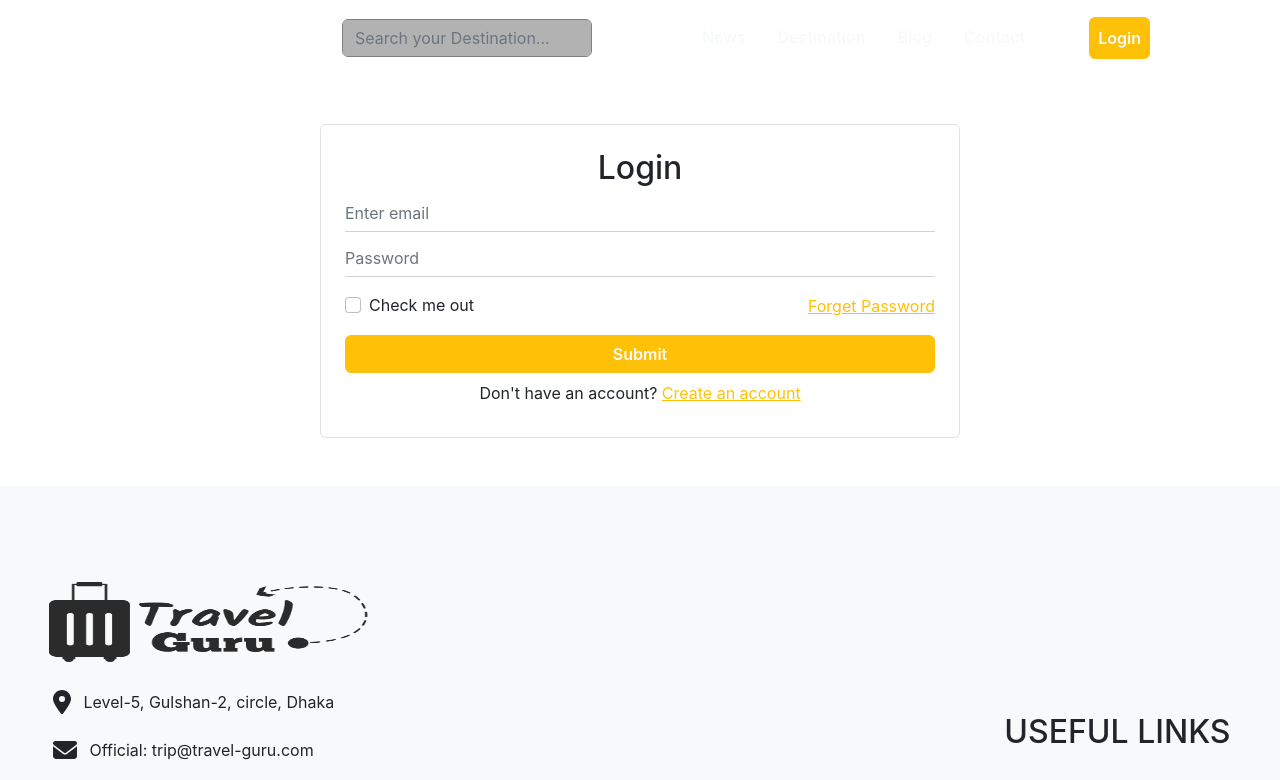
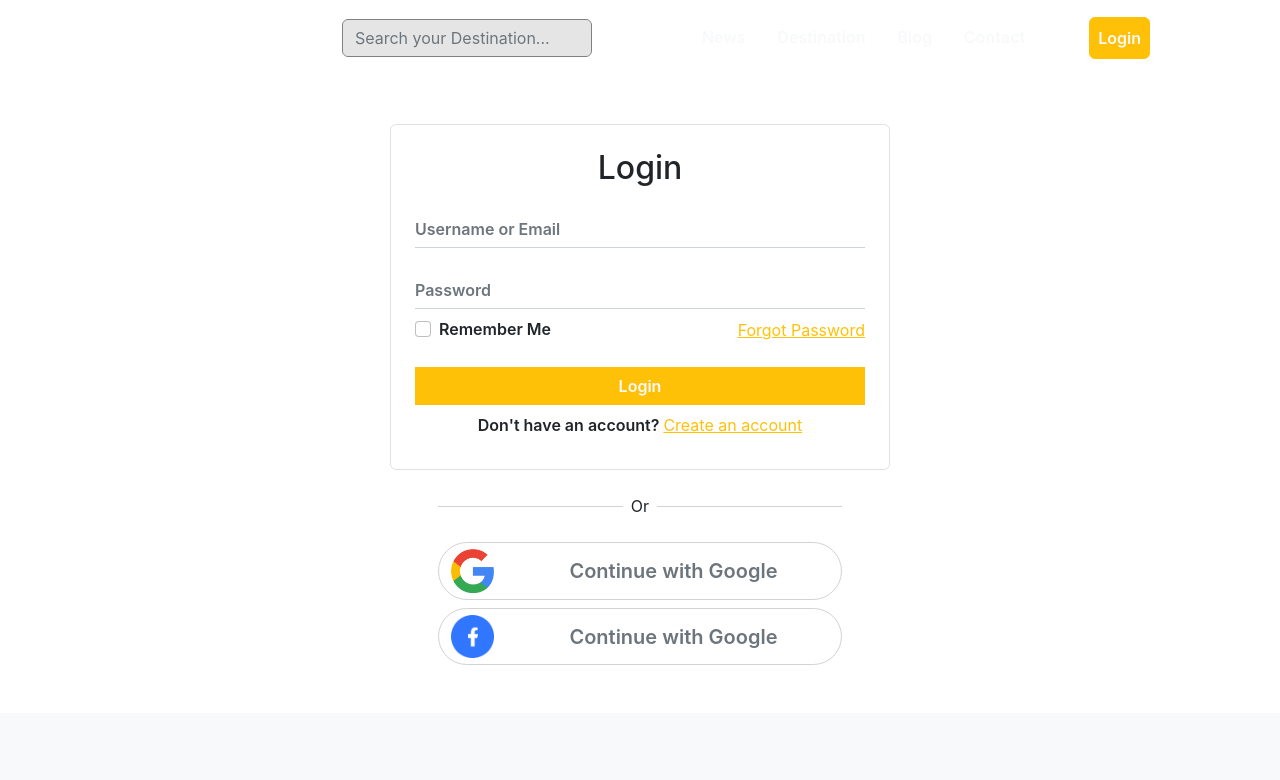
Before and after one commit to crescentpartha/Travel-Guru, a React (Create React App) app in the folder travel-guru/: page /signIn in a window 1280 px wide. Shown: the top 780 px of the page. Built offline with nearby package versions, Linux system fonts and the light colour scheme.

Commit message:
Google & Facebook Sign in button added in the Login component

```diff
--- a/travel-guru/src/components/Authentication/SignIn/SignIn.js
+++ b/travel-guru/src/components/Authentication/SignIn/SignIn.js
@@ -1,24 +1,49 @@
 import React from 'react';
 import { Button, Form } from 'react-bootstrap';
 import { Link } from 'react-router-dom';
+import google from '../../../images/icons/google.png';
+import facebook from '../../../images/icons/fb.png';
 
 const SignIn = () => {
     return (
         <div>
-            <div style={{margin: '0 25%'}} className='my-5 p-4 border rounded shadow-md'>
+            <div style={{ width: '500px' }} className='mt-5 mb-3 mx-auto p-4 border rounded shadow-md'>
                 <h2>Login</h2>
                 <Form className='w-100 mx-auto'>
-                    <Form.Control className='my-2 border-top-0 border-start-0 border-end-0 rounded-0 px-0' type="email" placeholder="Enter email" required />
-                    <Form.Control className='my-2 border-top-0 border-start-0 border-end-0 rounded-0 px-0' type="password" placeholder="Password" required />
-                    <div className='d-flex align-items-center justify-content-between my-3'>
-                        <Form.Check className='text-start' type="checkbox" label="Check me out" />
-                        <Link className='text-warning' to='/home'>Forget Password</Link>
+                    <Form.Control className='my-4 fw-semibold border-top-0 border-start-0 border-end-0 rounded-0 px-0' type="email" placeholder="Username or Email" required />
+                    <div className='my-4'>
+                        <Form.Control className='my-1 fw-semibold border-top-0 border-start-0 border-end-0 rounded-0 px-0' type="password" placeholder="Password" required />
+                        <div className='d-flex align-items-center justify-content-between mt-2'>
+                            <Form.Check className='text-start fw-semibold' type="checkbox" label="Remember Me" />
+                            <Link className='text-warning' to='/home'>Forgot Password</Link>
+                        </div>
                     </div>
-                    <Button className='w-100 text-light fw-semibold' variant="warning" type="submit">
-                        Submit
+                    <Button className='rounded-0 w-100 text-light fw-semibold' variant="warning" type="submit">
+                        Login
                     </Button>
-                    <p className='my-2'>Don't have an account? <Link className='text-warning' to='/signUp'>Create an account</Link></p>
+                    <p className='my-2 fw-semibold'>Don't have an account? <Link className='text-warning fw-normal' to='/signUp'>Create an account</Link></p>
                 </Form>
+            </div>
+            <div style={{ width: '500px' }} className='mx-auto mb-5 px-5'>
+                <div className='d-flex align-items-center justify-content-center my-4'>
+                    <div style={{ height: '1px', backgroundColor: 'lightgray' }} className='w-50'></div>
+                    <span className='mx-2'>Or</span>
+                    <div style={{ height: '1px', backgroundColor: 'lightgray' }} className='w-50'></div>
+                </div>
+                <div className='container p-0'>
+                    <button type="button"
+                        style={{borderColor: 'lightgray'}}
+                        class="m-0 px-0 d-flex align-items-center row btn btn-outline-secondary w-100 rounded-pill">
+                        <img className='col-2' src={google} width='30' alt="" />
+                        <span className='col-10 fw-semibold fs-5'>Continue with Google</span>
+                    </button>
+                    <button type="button"
+                        style={{borderColor: 'lightgray'}}
+                        class="m-0 mt-2 px-0 d-flex align-items-center row btn btn-outline-secondary w-100 rounded-pill">
+                        <img className='col-2' src={facebook} width='30' alt="" />
+                        <span className='col-10 fw-semibold fs-5'>Continue with Google</span>
+                    </button>
+                </div>
             </div>
         </div>
     );
--- a/travel-guru/src/components/Home/Home/Home.js
+++ b/travel-guru/src/components/Home/Home/Home.js
@@ -27,6 +27,13 @@ const Home = () => {
     //     position: 'relative'
     // };
 
+    const inputColor = {
+        fontWeight: '700',
+        border: 'none',
+        backgroundColor: 'lightgray',
+        opacity: '60%'
+    }
+
     const handleFormSubmit = event => {
         event.preventDefault();
     }
@@ -41,27 +48,27 @@ const Home = () => {
                             <h1 className='fs-1 fw-bold text-start'>COX'S BAZAR</h1>
                             <p className='text-start text-wrap'>Cox's Bazar is a town on the southeast coast of Bangladesh. It's known for its very long, sandy beachfront, stretching from Sea Beach in the north to Kolatoli Beach in the south. Cox's Bazar lies on a coastal plain in the southeastern corner of Bangladesh. From above, the plain appears to bulge out into the Bay of Bengal.</p>
                         </div>
-                        <div /* style={overflowScroll} */ className='mx-5 mx-md-0 bg-light w-75 w-sm-75 w-md-100 text-start rounded'>
+                        <div /* style={overflowScroll} */ style={{ backgroundColor: 'white' }} className='mx-5 mx-md-0 w-75 w-sm-75 w-md-100 text-start rounded'>
                             <Form onSubmit={handleFormSubmit} className='container p-4'>
                                 <Form.Group className="mb-3" controlId="formBasicEmail">
                                     <Form.Label>Origin</Form.Label>
-                                    <Form.Control type="address" style={{ fontWeight: '700' }} placeholder="Dhaka" required />
+                                    <Form.Control type="address" style={inputColor} placeholder="Dhaka" required />
                                 </Form.Group>
 
                                 <Form.Group className="mb-3" controlId="formBasicPassword">
                                     <Form.Label>Destination</Form.Label>
-                                    <Form.Control type="address" style={{ fontWeight: '700' }} placeholder="Cox's Bazar" required />
+                                    <Form.Control type="address" style={inputColor} placeholder="Cox's Bazar" required />
                                 </Form.Group>
 
                                 <div className='row'>
                                     <Form.Group className="col mb-3 w-100" controlId="formBasicFrom">
                                         <Form.Label>From</Form.Label>
-                                        <Form.Control style={{ fontWeight: '700' }} type="date" required />
+                                        <Form.Control style={inputColor} type="date" required />
                                     </Form.Group>
 
                                     <Form.Group className="col mb-3 w-100" controlId="formBasicTo">
                                         <Form.Label>To</Form.Label>
-                                        <Form.Control style={{ fontWeight: '700' }} type="date" required />
+                                        <Form.Control style={inputColor} type="date" required />
                                     </Form.Group>
                                 </div>
 
--- a/travel-guru/src/components/SharedPages/Header/Header.js
+++ b/travel-guru/src/components/SharedPages/Header/Header.js
@@ -17,7 +17,13 @@ const Header = () => {
         width: '250px',
         color: 'white',
         border: '1px solid gray',
-        backgroundColor: 'rgba(0, 0, 0, 0.3)'
+        backgroundColor: 'rgba(0, 0, 0, 0.1)'
+    };
+    const searchFieldStyle2 = {
+        width: '250px',
+        color: 'black',
+        border: '1px solid lightgray',
+        backgroundColor: 'rgba(0, 0, 0, 0.0)'
     };
 
     const handleNavber = value => {
@@ -41,7 +47,7 @@ const Header = () => {
                                 <Nav className="mx-auto my-2">
                                     <Form className="">
                                         <Form.Control
-                                            style={searchFieldStyle}
+                                            style={searchFieldStyle2}
                                             type="search"
                                             placeholder="Search your Destination..."
                                             // placeholder={placeholderText}
```
